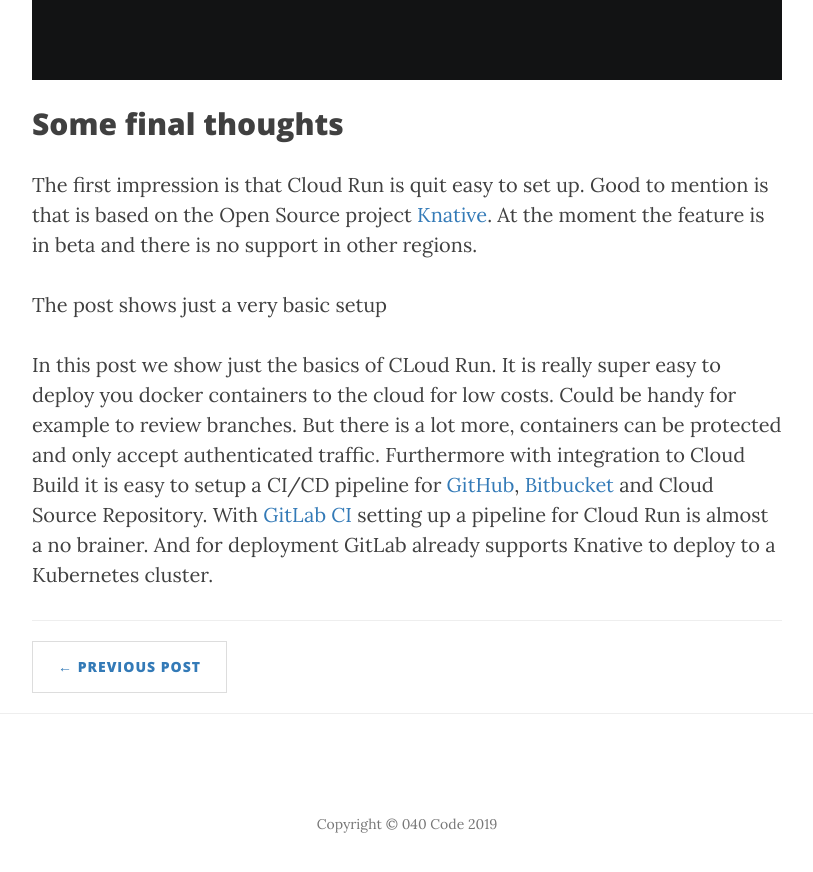
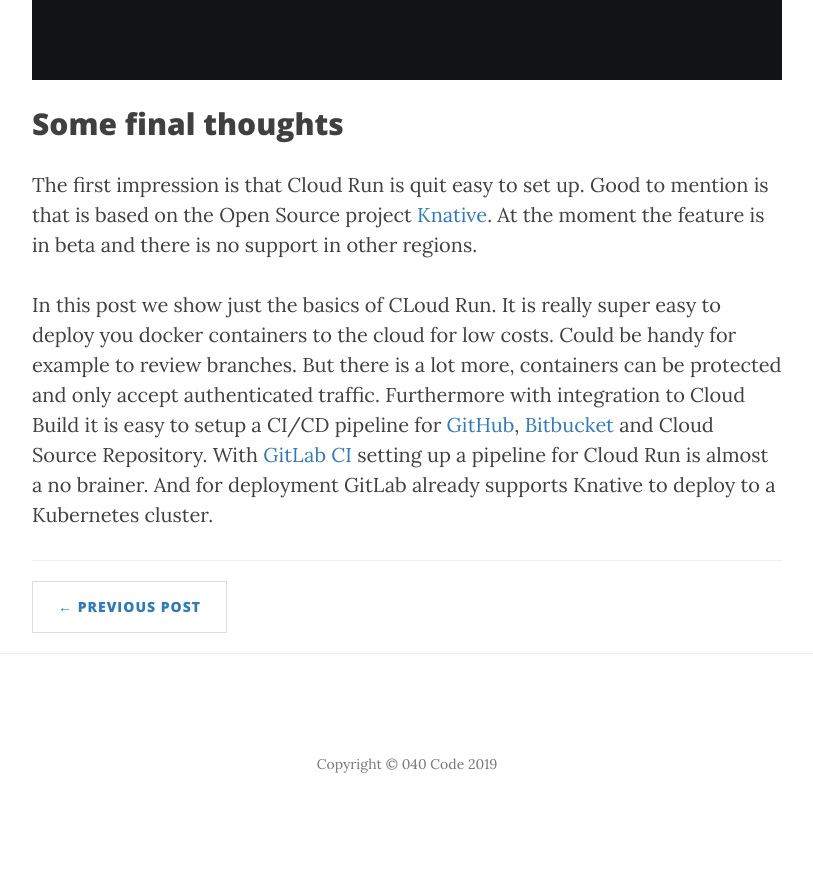
Before and after one commit to 040code/040code, a Jekyll site: the page built from _posts/2019-04-18-cloudrun.md, in a window 1280 px wide and 900 px high, scrolled down 5661 px. Shown: the top 872 px of the window, without its empty margins (233-1046 px from the left). Built offline with Jekyll 4.4.1, drawn with Linux system fonts in a browser that asks for light colours; nearby versions of some CDN libraries; after the commit the page ends 6501 px from its top, so only the background shows below that.

Commit message:
tiny update

```diff
--- a/_posts/2019-04-18-cloudrun.md
+++ b/_posts/2019-04-18-cloudrun.md
@@ -120,6 +120,4 @@
 
 The first impression is that Cloud Run is quit easy to set up. Good to mention is that is based on the Open Source project [Knative](https://github.com/knative/). At the moment the feature is in beta and there is no support in other regions.
 
-The post shows just a very basic setup
-
 In this post we show just the basics of CLoud Run. It is really super easy to deploy you docker containers to the cloud for low costs. Could be handy for example to review branches. But there is a lot more, containers can be protected and only accept authenticated traffic. Furthermore with integration to Cloud Build it is easy to setup a CI/CD pipeline for [GitHub](https://github.com), [Bitbucket](https://bitbucket.org) and Cloud Source Repository. With [GitLab CI](https://gitlab.com) setting up a pipeline for Cloud Run is almost a no brainer. And for deployment GitLab already supports Knative to deploy to a Kubernetes cluster.
```
